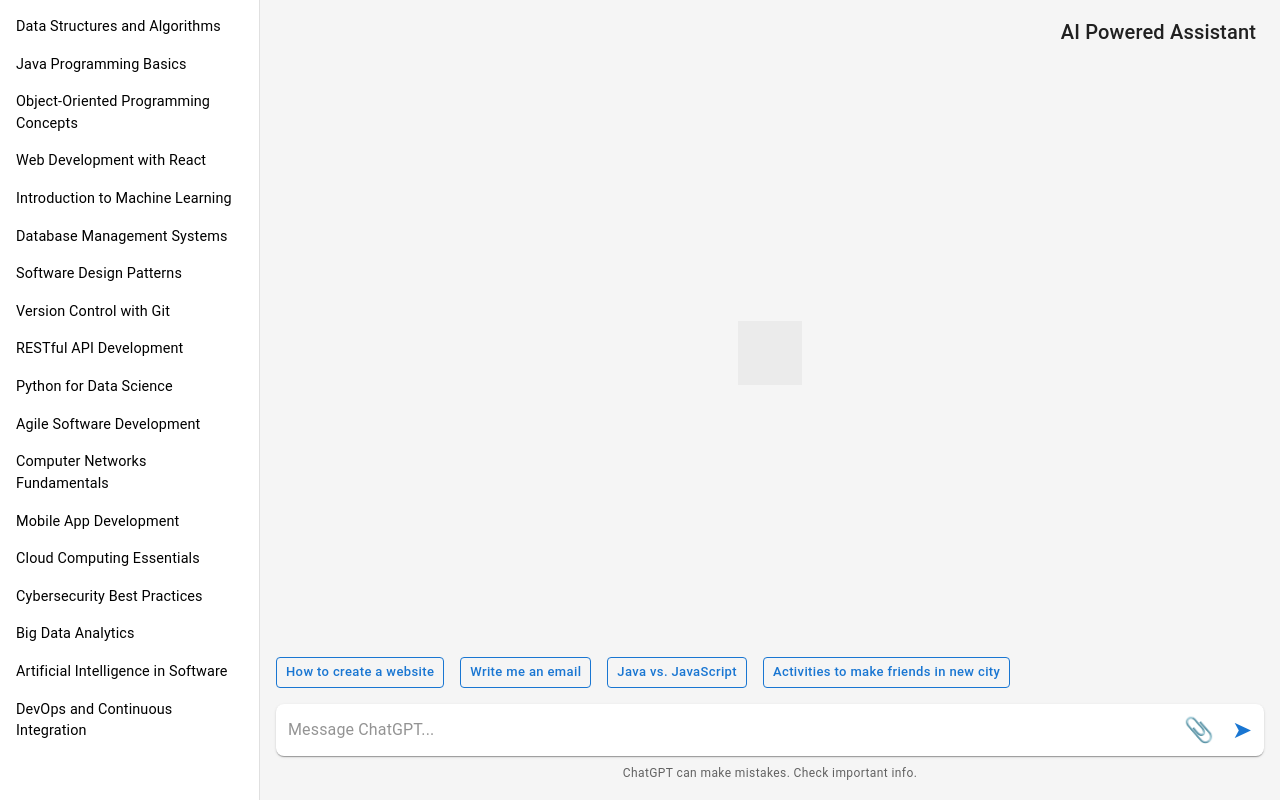
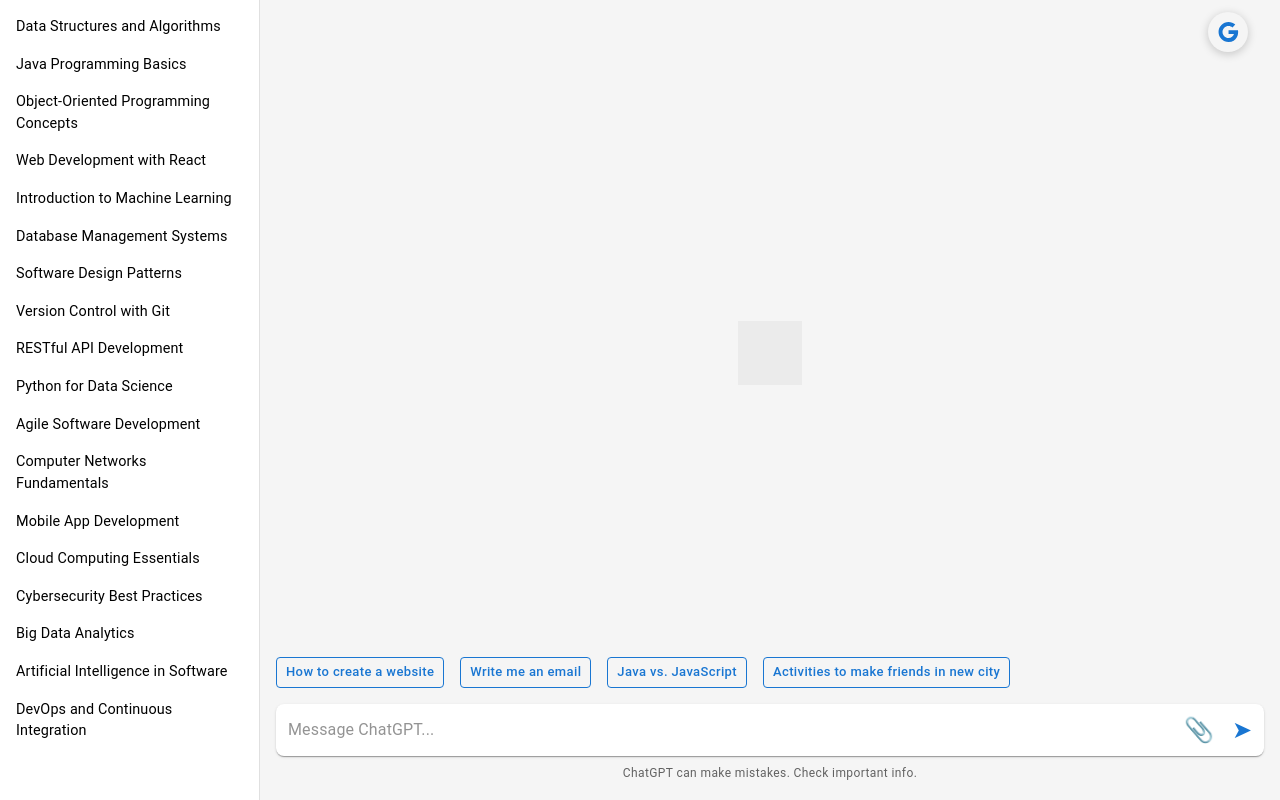
Before and after one commit to mehdialam98/swe-Assistant-AI, a Next.js app: page / in a window 1280 px wide. Built offline with nearby package versions, Linux system fonts and the light colour scheme; grey boxes are pictures that could not be loaded.

Commit message:
enables user authentication

```diff
--- a/app/page.js
+++ b/app/page.js
@@ -13,14 +13,19 @@
   Paper,
   IconButton,
   AppBar,
+  Avatar,
   Toolbar
 } from "@mui/material";
+import { Google } from '@mui/icons-material';
+import { auth, provider, signInWithPopup } from '../lib/firebase';
+import { signOut } from 'firebase/auth';
 
 const sidebarWidth = 260;
 
 export default function Home() {
   const [messages, setMessages] = useState([]);
   const [message, setMessage] = useState('');
+  const [user, setUser] = useState(null);
   const [chatHistory] = useState([
     "Data Structures and Algorithms",
     "Java Programming Basics",
@@ -48,6 +53,25 @@
     "Java vs. JavaScript",
     "Activities to make friends in new city",
   ];
+
+  const signInWithGoogle = async () => {
+    try {
+      const result = await signInWithPopup(auth, provider);
+      setUser(result.user);  // Set the signed-in user
+    } catch (error) {
+      console.error('Error signing in with Google:', error);
+    }
+  };
+
+  const handleSignOut = async () => {
+    try {
+      await signOut(auth);
+      setUser(null);
+      setMessages([]);
+    } catch (error) {
+      console.error('Error signing out:', error);
+    }
+  };
 
   const sendMessage = useCallback(async () => {
     if (!message.trim()) return;
@@ -117,10 +141,25 @@
   return (
     <Box sx={{ display: 'flex', flexDirection: 'column', height: '100vh' }}>
       <AppBar position="static" sx={{ bgcolor: '#f5f5f5' }}>
-        <Toolbar sx={{ justifyContent: 'flex-end' }}>
+        <Toolbar sx={{ justifyContent: 'space-between' }}>
           <Typography variant="h6" component="div" sx={{ color: 'text.primary' }}>
             AI Powered Assistant
           </Typography>
+          <IconButton
+            color="inherit"
+            sx={{ ml: 2 }}
+            onClick={user ? handleSignOut : signInWithGoogle}  // Direct redirect on click
+          >
+            <Avatar
+              sx={{
+                bgcolor: '#f5f5f5',
+                color: '#1976d2',
+                boxShadow: '0 2px 10px rgba(0, 0, 0, 0.2)',
+              }}
+            >
+              {user ? <Avatar src={user.photoURL} /> : <Google />}
+            </Avatar>
+          </IconButton>
         </Toolbar>
       </AppBar>
       <Box sx={{ display: 'flex', flexGrow: 1, bgcolor: '#f5f5f5' }}>
--- /dev/null
+++ b/lib/firebase.js
@@ -0,0 +1,29 @@
+// Import the functions you need from the SDKs you need
+import { initializeApp } from "firebase/app";
+import { getAnalytics } from "firebase/analytics";
+import { getAuth, GoogleAuthProvider, signInWithPopup, signOut } from 'firebase/auth';
+
+// TODO: Add SDKs for Firebase products that you want to use
+// https://firebase.google.com/docs/web/setup#available-libraries
+
+// Your web app's Firebase configuration
+// For Firebase JS SDK v7.20.0 and later, measurementId is optional
+const firebaseConfig = {
+  apiKey: "AIzaSyDWd3uVgfEcTj0lVEZ-kuJ2x-NCVGjwVDk",
+  authDomain: "cs-assistant-a53eb.firebaseapp.com",
+  projectId: "cs-assistant-a53eb",
+  storageBucket: "cs-assistant-a53eb.appspot.com",
+  messagingSenderId: "734797693545",
+  appId: "1:734797693545:web:245ab015478bc3658b18f8",
+  measurementId: "G-8ZHLD51J9J"
+};
+
+
+
+// Initialize Firebase
+const app = initializeApp(firebaseConfig);
+const auth = getAuth(app);
+const provider = new GoogleAuthProvider();
+const analytics = getAnalytics(app);
+
+export { auth, provider, signInWithPopup, signOut };
--- a/package.json
+++ b/package.json
@@ -11,8 +11,10 @@
   "dependencies": {
     "@emotion/react": "^11.13.0",
     "@emotion/styled": "^11.13.0",
+    "@mui/icons-material": "^5.16.7",
     "@mui/material": "^5.16.7",
     "axios": "^1.7.3",
+    "firebase": "^10.12.5",
     "next": "14.2.5",
     "openai": "^4.0.0",
     "react": "^18",
```
Also changed, not shown: 1 other file (tests, documents, lock files or other folders).
